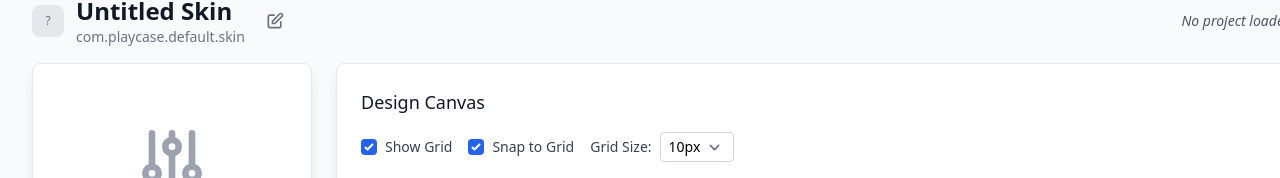
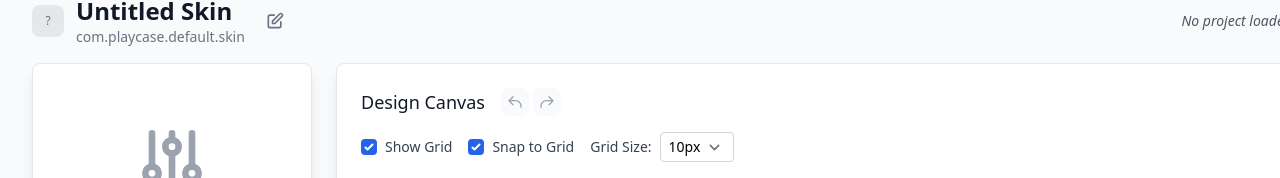
Before and after one commit to shelbyklein/emuskin-editor, a React (Vite) app: page /editor in a window 1280 px wide. Shown: the part 102-280 px from the top of the page. Built offline with nearby package versions, Linux system fonts and the light colour scheme.

Commit message:
feat: Implement undo/redo functionality with visual buttons and keyboard shortcuts

```diff
--- a/src/pages/Editor.tsx
+++ b/src/pages/Editor.tsx
@@ -99,6 +99,15 @@ const Editor: React.FC = () => {
       setScreens(orientationData.screens || []);
       setMenuInsetsEnabled(orientationData.menuInsetsEnabled || false);
       setMenuInsetsBottom(orientationData.menuInsetsBottom || 0);
+
+      // Initialize history with loaded state
+      setHistory([{
+        controls: orientationData.controls || [],
+        screens: orientationData.screens || [],
+        timestamp: Date.now(),
+        description: 'Load project'
+      }]);
+      setHistoryIndex(0);
 
       // Handle background image
       if (orientationData.backgroundImage && orientationData.backgroundImage.url) {
@@ -471,14 +480,115 @@ const Editor: React.FC = () => {
     alert(`Layout copied from ${sourceOrientation} to ${currentOrientation} successfully!`);
   };
 
+  // Initialize history tracking state
+  const [history, setHistory] = useState<Array<{ controls: ControlMapping[]; screens: ScreenMapping[]; timestamp: number; description: string }>>([]);
+  const [historyIndex, setHistoryIndex] = useState(-1);
+  const isHistoryUpdate = useRef(false);
+  const lastPushTime = useRef(0);
+
+  // Push state to history
+  const pushToHistory = useCallback((description: string) => {
+    // Debounce history pushes to avoid too many entries
+    const now = Date.now();
+    if (now - lastPushTime.current < 100) return;
+    lastPushTime.current = now;
+
+    if (isHistoryUpdate.current) return;
+
+    setHistory(prev => {
+      const newHistory = historyIndex < prev.length - 1
+        ? prev.slice(0, historyIndex + 1)
+        : [...prev];
+
+      const newEntry = {
+        controls: [...controls],
+        screens: [...screens],
+        timestamp: now,
+        description
+      };
+
+      newHistory.push(newEntry);
+
+      // Limit history to 50 entries
+      if (newHistory.length > 50) {
+        return newHistory.slice(newHistory.length - 50);
+      }
+
+      return newHistory;
+    });
+
+    setHistoryIndex(prev => Math.min(prev + 1, 49));
+  }, [controls, screens, historyIndex]);
+
+  // Undo function
+  const handleUndo = useCallback(() => {
+    if (historyIndex <= 0) return;
+
+    const newIndex = historyIndex - 1;
+    const state = history[newIndex];
+
+    if (state) {
+      isHistoryUpdate.current = true;
+      setControls(state.controls);
+      setScreens(state.screens);
+      setHistoryIndex(newIndex);
+      setTimeout(() => {
+        isHistoryUpdate.current = false;
+      }, 0);
+    }
+  }, [historyIndex, history]);
+
+  // Redo function
+  const handleRedo = useCallback(() => {
+    if (historyIndex >= history.length - 1) return;
+
+    const newIndex = historyIndex + 1;
+    const state = history[newIndex];
+
+    if (state) {
+      isHistoryUpdate.current = true;
+      setControls(state.controls);
+      setScreens(state.screens);
+      setHistoryIndex(newIndex);
+      setTimeout(() => {
+        isHistoryUpdate.current = false;
+      }, 0);
+    }
+  }, [historyIndex, history]);
+
+  // Keyboard event handler
+  useEffect(() => {
+    const handleKeyDown = (e: KeyboardEvent) => {
+      // Undo: Cmd/Ctrl + Z
+      if ((e.metaKey || e.ctrlKey) && e.key === 'z' && !e.shiftKey) {
+        e.preventDefault();
+        handleUndo();
+      }
+      // Redo: Cmd/Ctrl + Shift + Z
+      else if ((e.metaKey || e.ctrlKey) && e.shiftKey && e.key === 'z') {
+        e.preventDefault();
+        handleRedo();
+      }
+    };
+
+    window.addEventListener('keydown', handleKeyDown);
+    return () => window.removeEventListener('keydown', handleKeyDown);
+  }, [handleUndo, handleRedo]);
+
   const handleControlsUpdate = (newControls: ControlMapping[]) => {
     // Force a new array reference to ensure React detects the change
     setControls([...newControls]);
+    if (!isHistoryUpdate.current) {
+      pushToHistory('Update controls');
+    }
   };
 
   const handleScreensUpdate = (newScreens: ScreenMapping[]) => {
     // Force a new array reference to ensure React detects the change
     setScreens([...newScreens]);
+    if (!isHistoryUpdate.current) {
+      pushToHistory('Update screens');
+    }
   };
 
   const handleControlSelect = (control: ControlMapping) => {
@@ -492,11 +602,13 @@ const Editor: React.FC = () => {
     }
     // Add new control to the list
     setControls([...controls, control]);
+    pushToHistory('Add control');
   };
 
   const handleControlDelete = (index: number) => {
     const newControls = controls.filter((_, i) => i !== index);
     setControls(newControls);
+    pushToHistory('Delete control');
     // Clear selection if deleted control was selected
     if (selectedControlIndex === index) {
       setSelectedControlIndex(null);
@@ -515,6 +627,7 @@ const Editor: React.FC = () => {
 
     const newScreens = screens.filter((_, i) => i !== index);
     setScreens(newScreens);
+    pushToHistory('Delete screen');
     // Clear selection if deleted screen was selected
     if (selectedScreenIndex === index) {
       setSelectedScreenIndex(null);
@@ -539,6 +652,7 @@ const Editor: React.FC = () => {
     }
     // Add new screen to the list
     setScreens([...screens, screen]);
+    pushToHistory('Add screen');
   };
 
   const handleThumbstickImageUpload = async (file: File, controlIndex: number) => {
@@ -833,7 +947,41 @@ const Editor: React.FC = () => {
           <div id="canvas-section" className="card">
             <div id="canvas-header" className="flex flex-col space-y-4 mb-4">
               <div id="canvas-toolbar" className="flex justify-between items-center">
-                <h3 id="canvas-title" className="text-lg font-medium text-gray-900 dark:text-white">Design Canvas</h3>
+                <div className="flex items-center space-x-4">
+                  <h3 id="canvas-title" className="text-lg font-medium text-gray-900 dark:text-white">Design Canvas</h3>
+
+                  {/* Undo/Redo Buttons */}
+                  <div className="flex items-center space-x-1">
+                    <button
+                      onClick={handleUndo}
+                      disabled={historyIndex <= 0}
+                      className={`p-1.5 rounded-lg transition-all duration-200 ${
+                        historyIndex > 0
+                          ? 'bg-gray-100 dark:bg-gray-800 text-gray-700 dark:text-gray-300 hover:bg-gray-200 dark:hover:bg-gray-700'
+                          : 'bg-gray-50 dark:bg-gray-900 text-gray-400 dark:text-gray-600 cursor-not-allowed'
+                      }`}
+                      title="Undo (Cmd/Ctrl+Z)"
+                    >
+                      <svg className="w-4 h-4" fill="none" stroke="currentColor" viewBox="0 0 24 24">
+                        <path strokeLinecap="round" strokeLinejoin="round" strokeWidth={2} d="M3 10h10a8 8 0 018 8v2M3 10l6 6m-6-6l6-6" />
+                      </svg>
+                    </button>
+                    <button
+                      onClick={handleRedo}
+                      disabled={historyIndex >= history.length - 1}
+                      className={`p-1.5 rounded-lg transition-all duration-200 ${
+                        historyIndex < history.length - 1
+                          ? 'bg-gray-100 dark:bg-gray-800 text-gray-700 dark:text-gray-300 hover:bg-gray-200 dark:hover:bg-gray-700'
+                          : 'bg-gray-50 dark:bg-gray-900 text-gray-400 dark:text-gray-600 cursor-not-allowed'
+                      }`}
+                      title="Redo (Cmd/Ctrl+Shift+Z)"
+                    >
+                      <svg className="w-4 h-4" fill="none" stroke="currentColor" viewBox="0 0 24 24">
+                        <path strokeLinecap="round" strokeLinejoin="round" strokeWidth={2} d="M21 10h-10a8 8 0 00-8 8v2M21 10l-6 6m6-6l-6-6" />
+                      </svg>
+                    </button>
+                  </div>
+                </div>
 
                 {/* Orientation Toggle and Copy */}
                 {currentProject && (
```
Also changed, not shown: claude_docs/codebaseSummary.md (+2 -0 lines), claude_docs/currentTask.md (+20 -8 lines), claude_docs/nextSteps.md (+25 -8 lines), claude_docs/projectRoadmap.md (+2 -0 lines).
